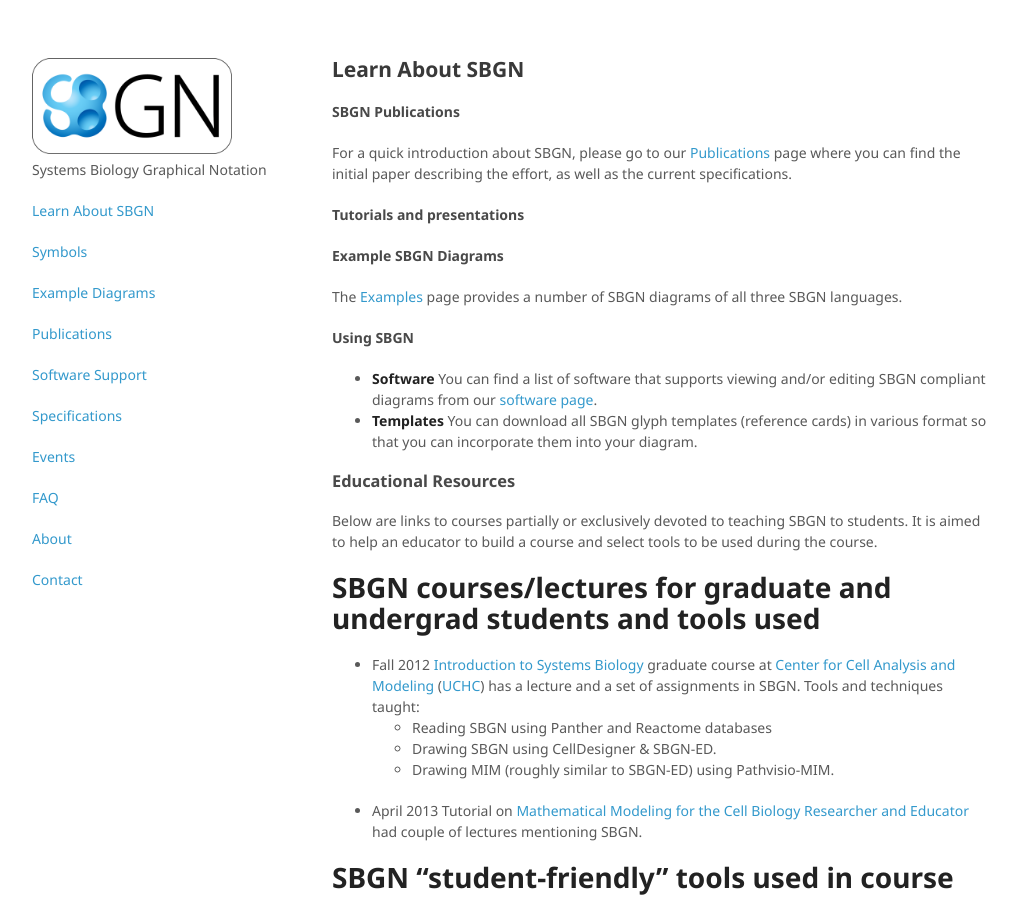
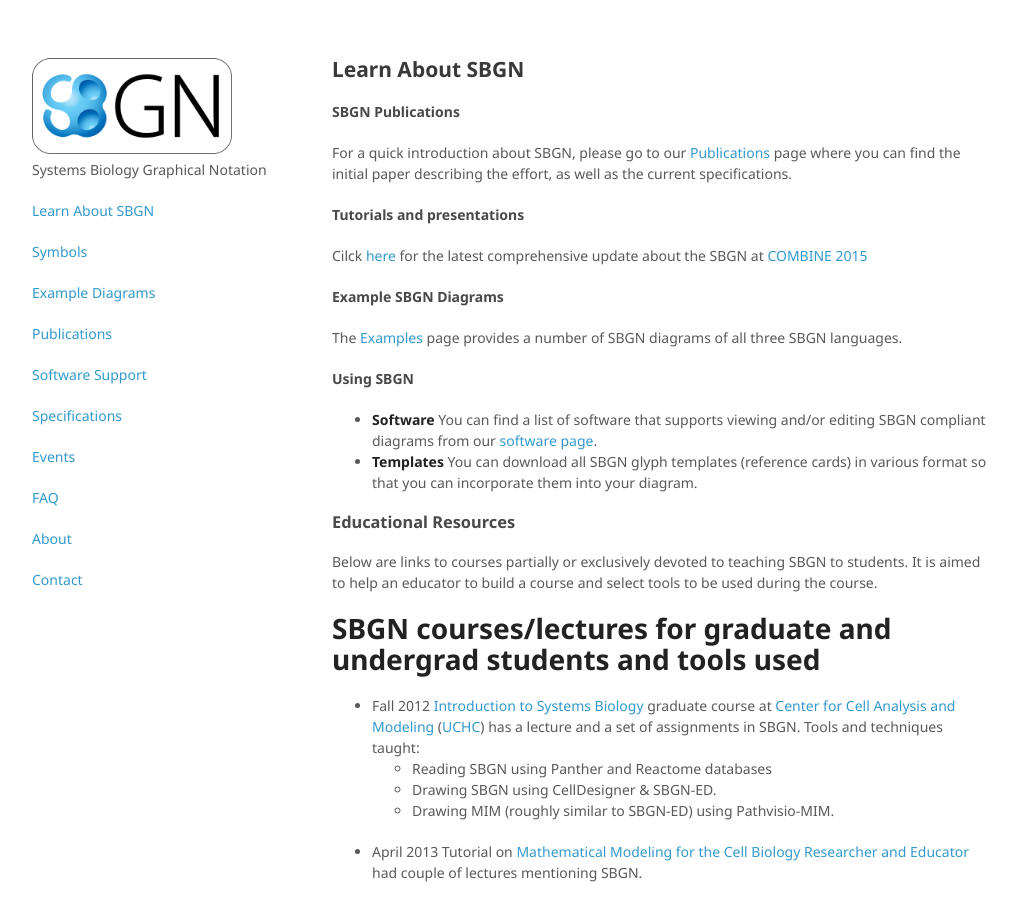
Before and after one commit to sbgn/sbgn, a Jekyll site: the page built from docs/learn_about_sbgn.md, in a window 1280 px wide and 900 px high. Shown: the whole window, without its empty margins (128-1145 px from the left). Built offline with Jekyll 4.4.1, drawn with Linux system fonts in a browser that asks for light colours.

Commit message:
Update learn_about_sbgn.md

```diff
--- a/docs/learn_about_sbgn.md
+++ b/docs/learn_about_sbgn.md
@@ -10,6 +10,7 @@
 For a quick introduction about SBGN, please go to our [Publications](publications.md) page where you can find the initial paper describing the effort, as well as the current specifications.
 
 #### Tutorials and presentations
+Cilck [here](https://github.com/sbgn/educational-resources/raw/master/SBGN_update_101215.pdf) for the latest comprehensive update about the SBGN at [COMBINE 2015](http://co.mbine.org/events/COMBINE_2015)
 
 
 #### Example SBGN Diagrams
```
